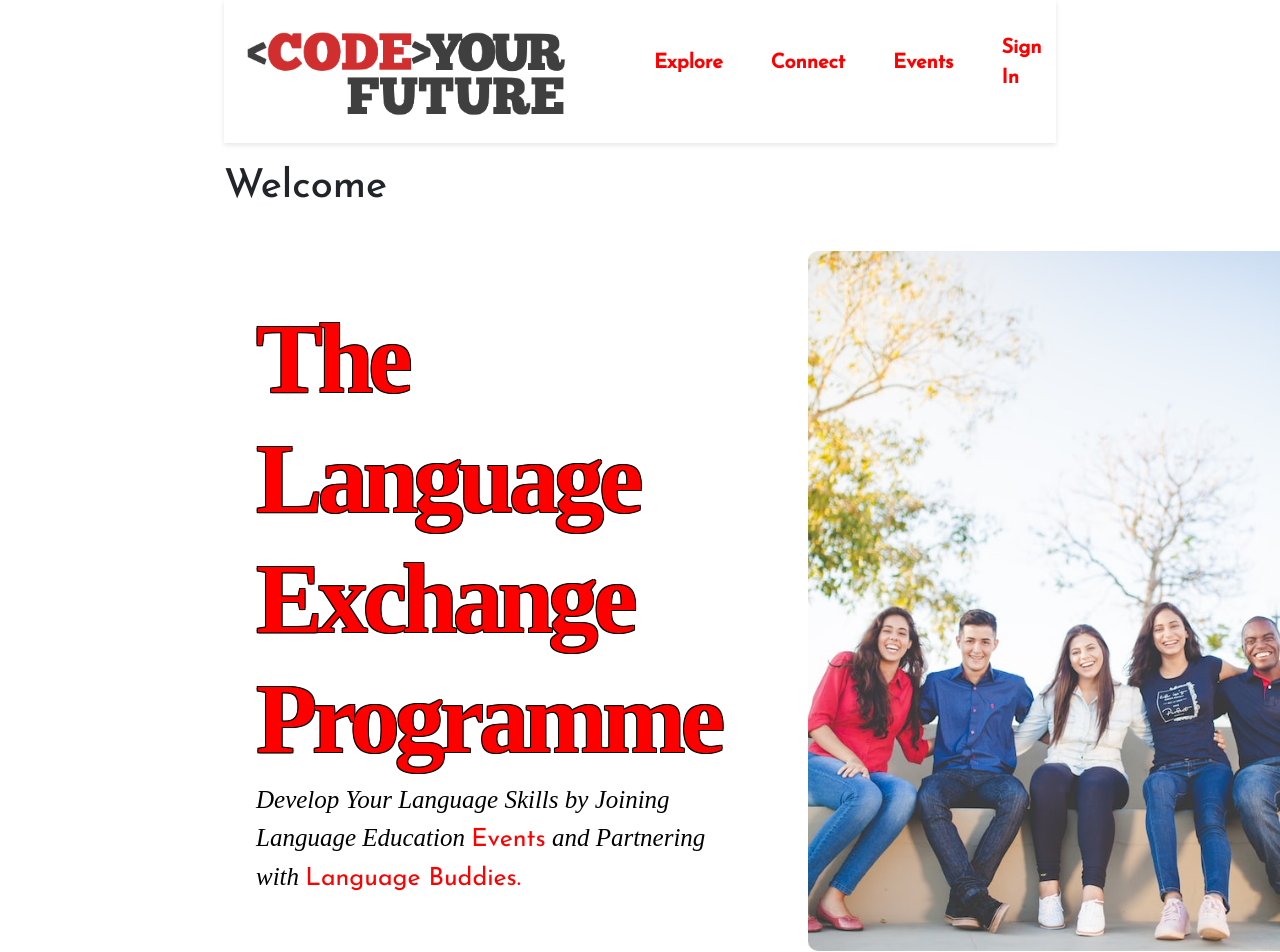
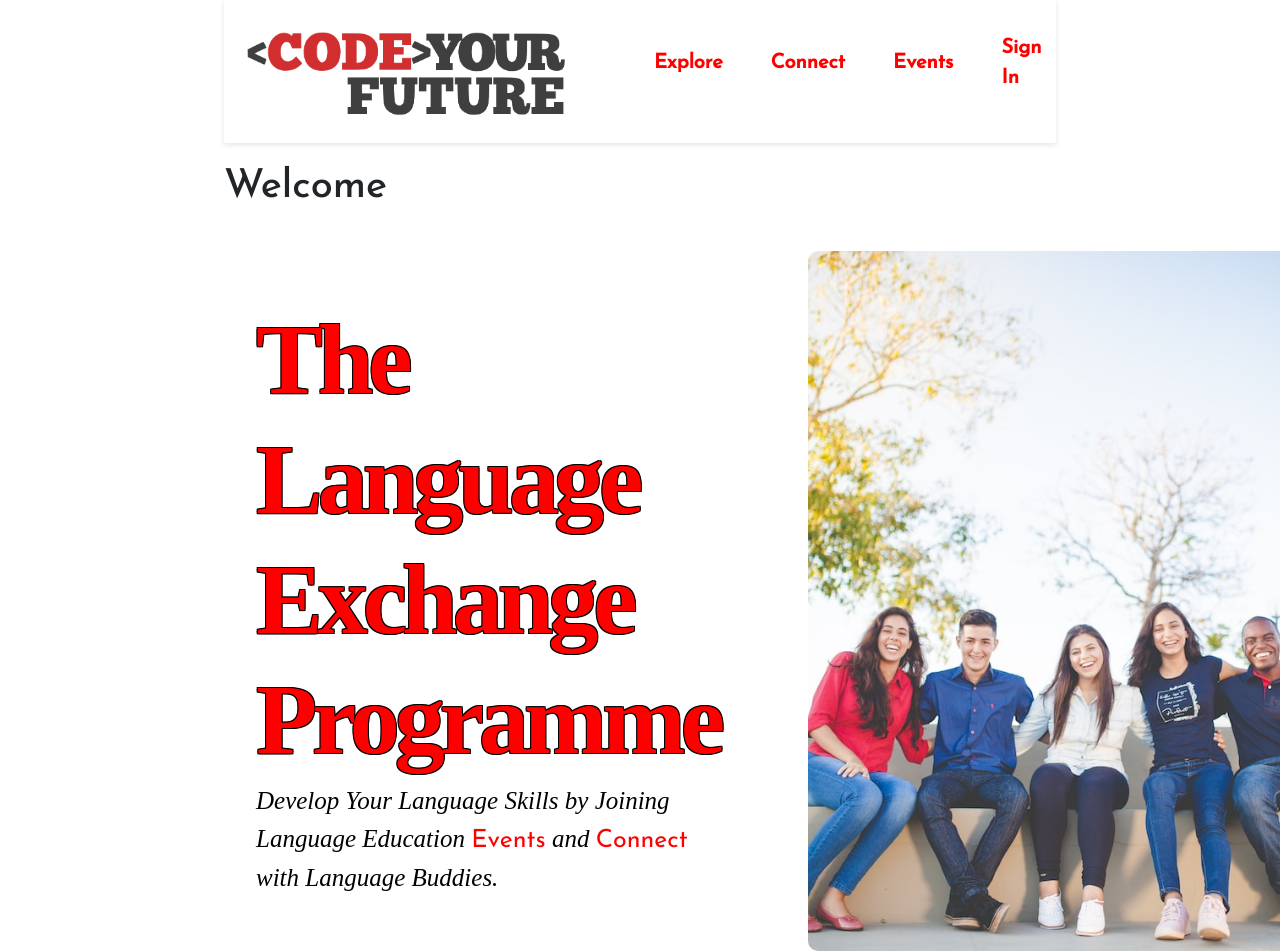
Before and after one commit to drisshmaidi/Debuggers-Final-Project, a React (Create React App) app in the folder client/: page /user in a window 1280 px wide. Shown: the top 952 px of the page. Built offline with nearby package versions, Linux system fonts and the light colour scheme; no server answers.

Commit message:
Updated Connect and Home Page

```diff
--- a/client/src/pages/Home/Home.js
+++ b/client/src/pages/Home/Home.js
@@ -26,12 +26,13 @@ function Home() {
 								Events
 							</Link>
 						</span>{" "}
-						and Partnering with{" "}
+						and{" "}
 						<span>
 							<Link to="/tutors" className="link">
-								Language Buddies.
+								Connect
 							</Link>
-						</span>
+						</span> {""}
+						with Language Buddies.{" "}
 					</p>
 				</div>
 				<div className="image-container">
--- a/client/src/pages/TutorDetails/TutorDetails.css
+++ b/client/src/pages/TutorDetails/TutorDetails.css
@@ -14,8 +14,6 @@ body {
   min-height: 100vh;
 }
 
-
-
 .container {
   position: relative;
   width: 1280px;
@@ -23,6 +21,7 @@ body {
   justify-content: center;
   align-items: center;
   flex-wrap: wrap;
+  margin-top: 20px;
 
 }
 
--- a/client/src/pages/TutorDetails/TutorDetails.js
+++ b/client/src/pages/TutorDetails/TutorDetails.js
@@ -50,7 +50,7 @@ function EmployeeCard(props) {
 function App() {
 	return (
 		<>
-		<Header />
+			<Header />
 			<link
 				rel="stylesheet"
 				href="https://cdnjs.cloudflare.com/ajax/libs/font-awesome/5.15.3/css/all.min.css"
@@ -67,11 +67,11 @@ function App() {
 						jobTitle="I Speak Italian and Want to Learn German"
 						imageSrc={Image4}
 					/>
-					<EmployeeCard
+					{/* <EmployeeCard
 						name="Greetings, I'm George Li"
 						jobTitle="I Speak Korean and Want to Learn English"
 						imageSrc={Image2}
-					/>
+					/> */}
 					<EmployeeCard
 						name="Hiya, I'm Sara Ahmed"
 						jobTitle="I Speak Arabic and Want to Learn French"
```
